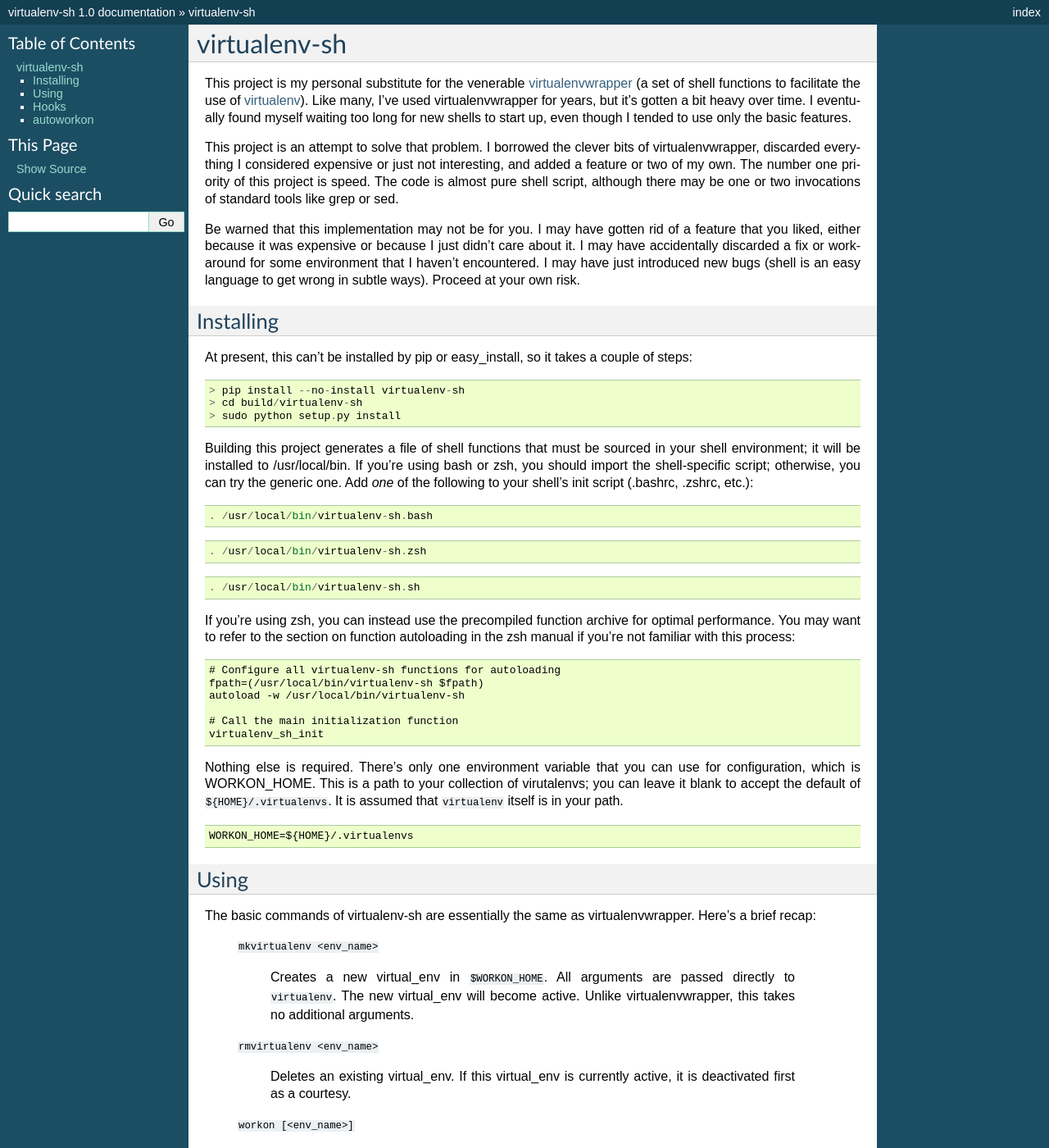
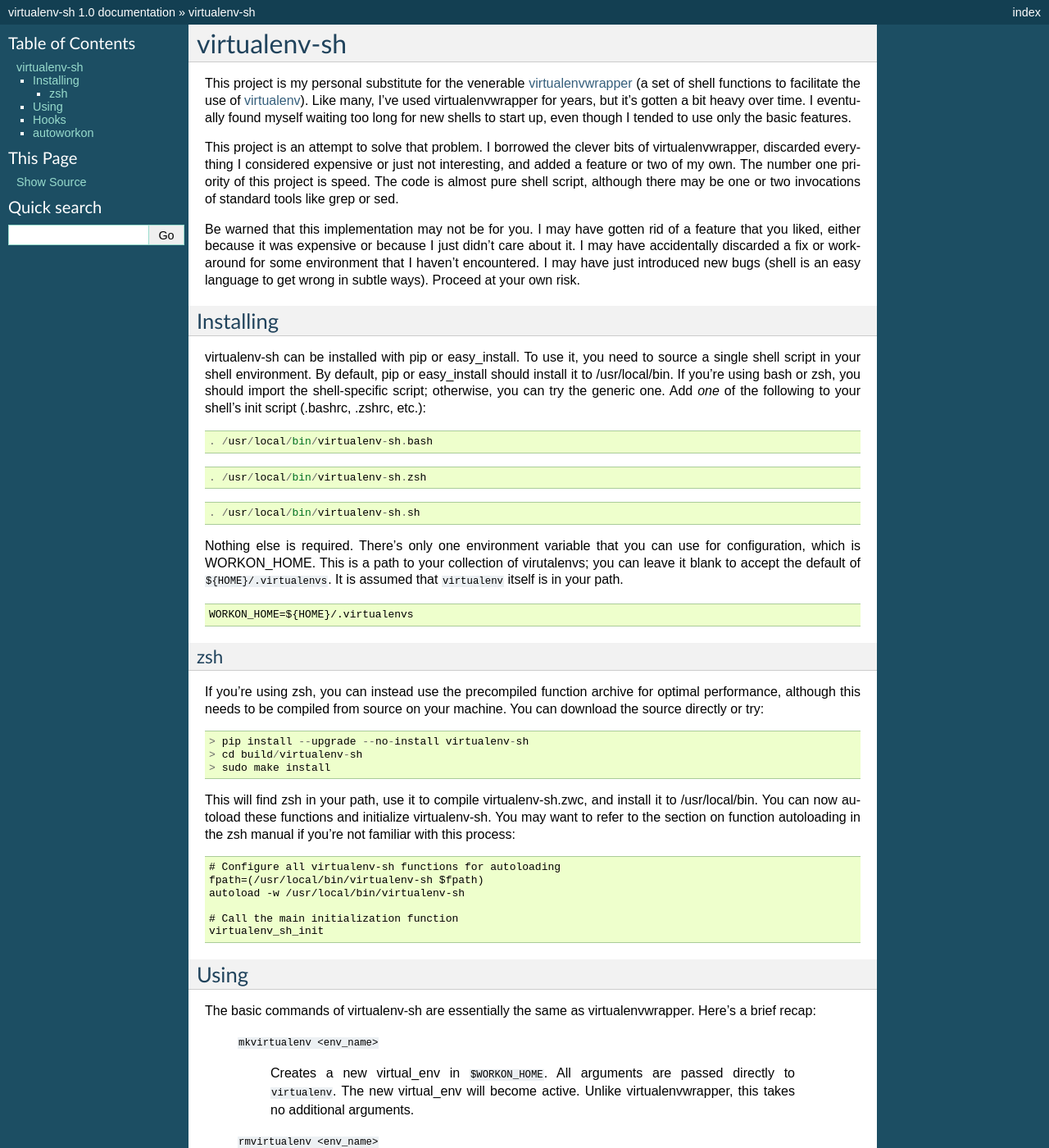
Before and after one commit to psagers/virtualenv-sh, a Sphinx documentation site: the page built from doc/index.rst, in a window 1280 px wide and 1400 px high. Shown: the whole window at 82% size. Built offline with Sphinx 7.4.7, drawn with Linux system fonts in a browser that asks for light colours.

Commit message:
Working distutils integration.
virtualenv-sh.zwc has to be compiled manually.

```diff
--- a/doc/index.rst
+++ b/doc/index.rst
@@ -26,18 +26,12 @@
 Installing
 ==========
 
-At present, this can't be installed by pip or easy_install, so it takes a
-couple of steps::
-
-    > pip install --no-install virtualenv-sh
-    > cd build/virtualenv-sh
-    > sudo python setup.py install
-
-Building this project generates a file of shell functions that must be sourced
-in your shell environment; it will be installed to /usr/local/bin. If you're
-using bash or zsh, you should import the shell-specific script; otherwise, you
-can try the generic one. Add *one* of the following to your shell's init
-script (.bashrc, .zshrc, etc.)::
+virtualenv-sh can be installed with pip or easy_install. To use it, you need
+to source a single shell script in your shell environment. By default, pip or
+easy_install should install it to /usr/local/bin. If you're using bash or zsh,
+you should import the shell-specific script; otherwise, you can try the
+generic one. Add *one* of the following to your shell's init script (.bashrc,
+.zshrc, etc.)::
 
     . /usr/local/bin/virtualenv-sh.bash
 
@@ -69,6 +52,30 @@
 ::
 
     WORKON_HOME=${HOME}/.virtualenvs
+
+
+zsh
+---
+
+If you're using zsh, you can instead use the precompiled function archive for
+optimal performance, although this needs to be compiled from source on your
+machine. You can download the source directly or try::
+
+    > pip install --upgrade --no-install virtualenv-sh
+    > cd build/virtualenv-sh
+    > sudo make install
+
+This will find zsh in your path, use it to compile virtualenv-sh.zwc, and
+install it to /usr/local/bin. You can now autoload these functions and
+initialize virtualenv-sh. You may want to refer to the section on function
+autoloading in the zsh manual if you're not familiar with this process::
+
+    # Configure all virtualenv-sh functions for autoloading
+    fpath=(/usr/local/bin/virtualenv-sh $fpath)
+    autoload -w /usr/local/bin/virtualenv-sh
+
+    # Call the main initialization function
+    virtualenv_sh_init
 
 
 Using
```
Also changed, not shown: other parts of doc/index.rst (+0 -11 lines), setup.py (+5 -15 lines), 4 other files.
